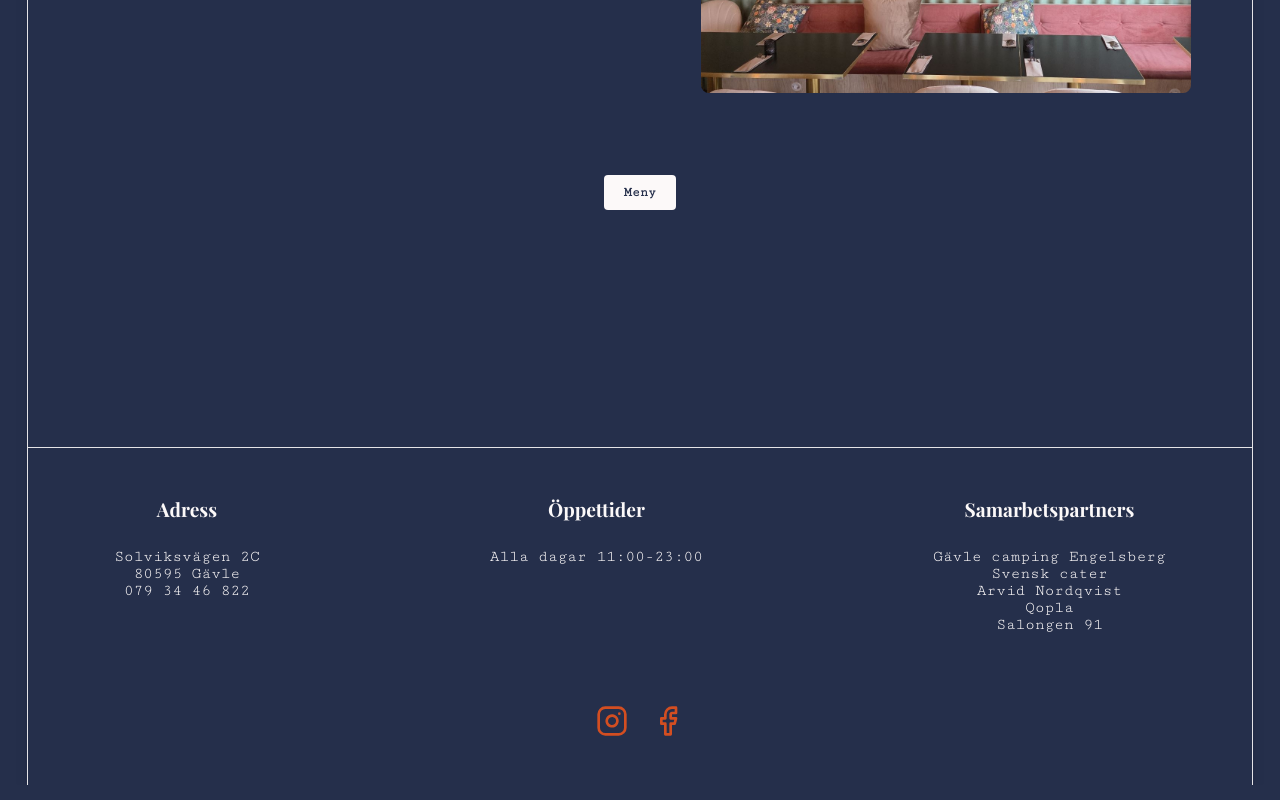
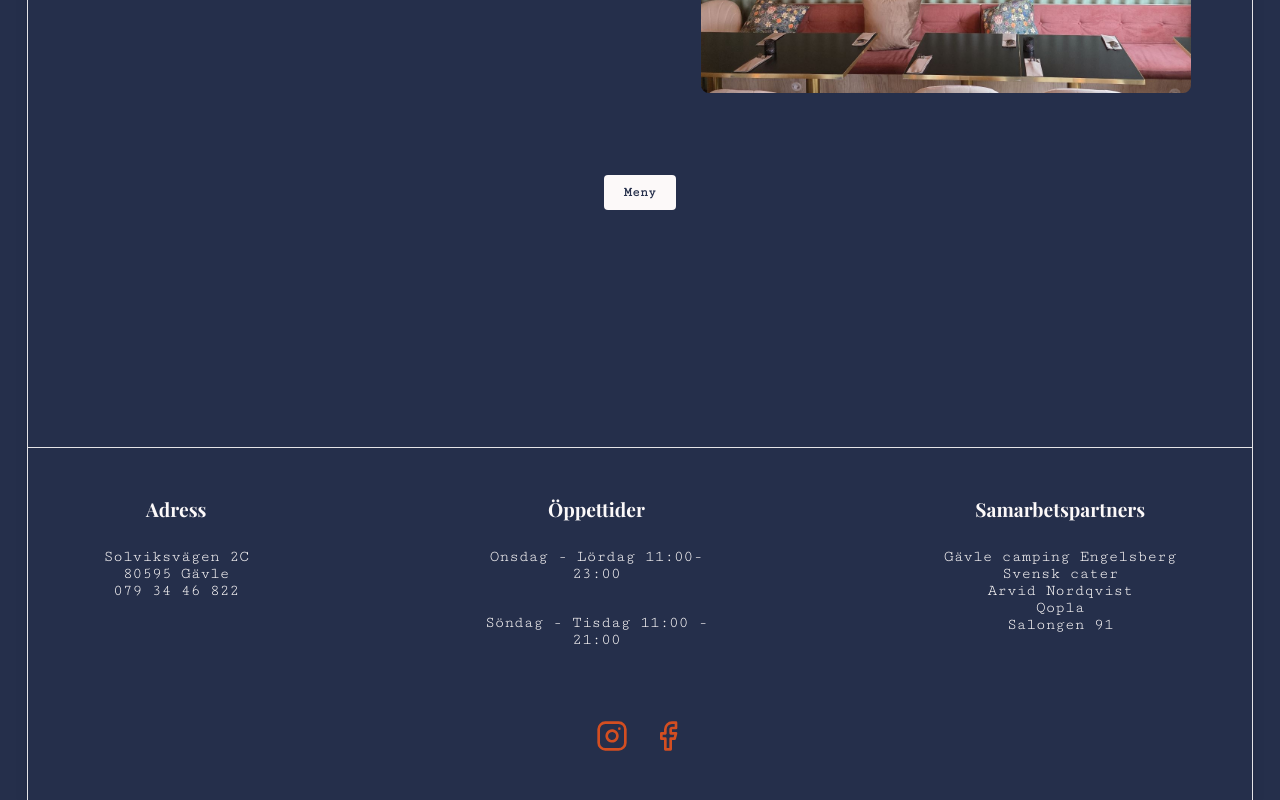
Before and after one commit to AleNyl94/mangiare, a React (Vite) app in the folder mangiare-krog/: page / in a window 1280 px wide. Shown: the part 1144-1944 px from the top of the page. Built offline with nearby package versions, Linux system fonts and the light colour scheme; a web font is replaced by a local one.

Commit message:
Fixat öppettider

```diff
--- a/mangiare-krog/src/App.jsx
+++ b/mangiare-krog/src/App.jsx
@@ -46,7 +46,8 @@ const Layout = ({ lang, setLang, t }) => (
         </div>
         <div className="footbox">
           <h3>{t.hours}</h3>
-          <p>{t.hoursText}</p>
+          <p>{t.hoursText1}</p>
+          <p>{t.hoursText2}</p>
         </div>
         <div className="footbox">
           <h3>{t.partners}</h3>
--- a/mangiare-krog/src/data.js
+++ b/mangiare-krog/src/data.js
@@ -24,7 +24,8 @@ export const translations = {
     findUsText: "Sväng förbi oss på Solviksvägen 2C, Gävle",
     address: "Adress",
     hours: "Öppettider",
-    hoursText: "Alla dagar 11:00-23:00",
+    hoursText1: "Onsdag - Lördag 11:00-23:00",
+    hoursText2: "Söndag - Tisdag 11:00 - 21:00",
     partners: "Samarbetspartners",
     menu: "Meny",
     menupage: '/meny.pdf#page=1'
@@ -54,7 +55,8 @@ export const translations = {
     findUsText: "Drop by and see us at Solviksvägen 2C, Gävle",
     address: "Address",
     hours: "Opening Hours",
-    hoursText: "All days 11:00-23:00",
+    hoursText1: "Wednesday - Saturday 11:00-23:00",
+    hoursText2: "Sunday - Tuesday 11:00 - 21:00",
     partners: "Partners",
     menu: "Menu",
     menupage: '/meny.pdf#page=8'
```
Also changed, not shown: 1 other file (tests, documents, lock files or other folders).
